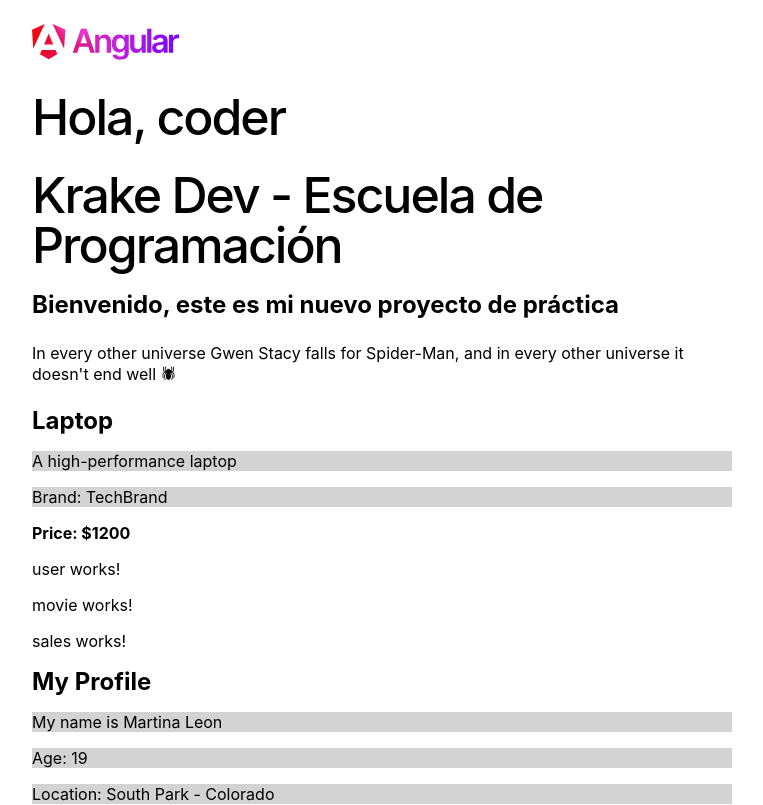
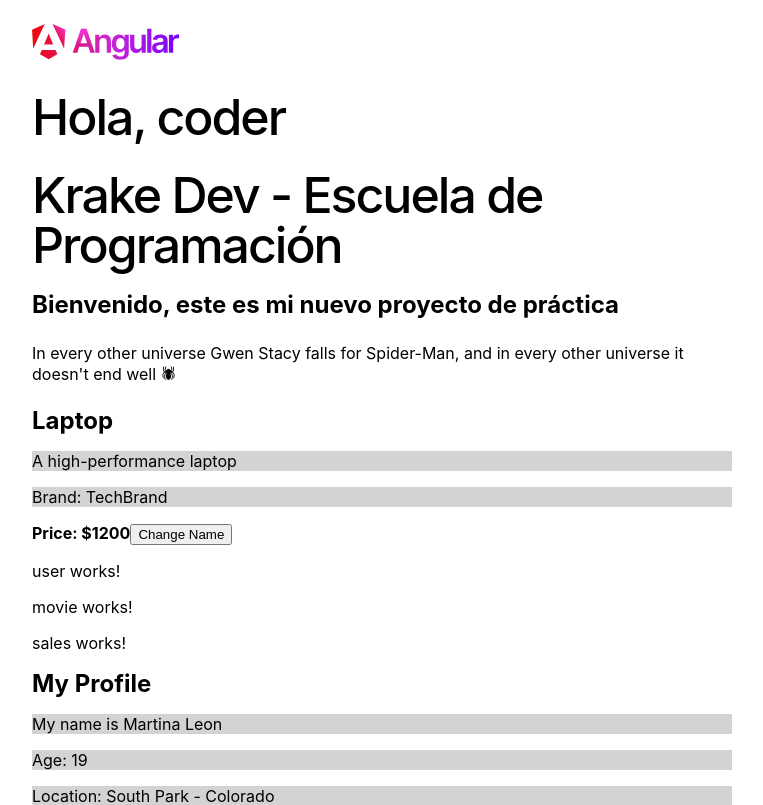
Before and after one commit to Martina350/MODULO-9-ANGULAR, an Angular app in the folder practica-angular/: page / in a window 1280 px wide. Shown: the top 805 px of the page, without its empty margins (258-1021 px from the left). Built offline with nearby package versions, Linux system fonts and the light colour scheme.

Commit message:
Hooks: DoCheck and OnChanges

```diff
--- a/practica-angular/src/app/product/product.html
+++ b/practica-angular/src/app/product/product.html
@@ -3,6 +3,8 @@
 <p>Brand: {{ brand }}</p>
 <strong>Price: ${{ price }}</strong>
 
+<button (click)="changeName()">Change Name</button>
+
 <app-user></app-user>
 <app-movie></app-movie>
 <app-sales></app-sales>
--- a/practica-angular/src/app/product/product.ts
+++ b/practica-angular/src/app/product/product.ts
@@ -21,6 +21,10 @@ export class ProductComponent {
     console.log("ProductComponent ngOnInit called");
   }
 
+  ngDoCheck() {
+    console.log("ProductComponent ngDoCheck called");
+  }
+
   constructor() {
     this.name = "Laptop";
     this.brand = "TechBrand";
@@ -29,4 +33,8 @@ export class ProductComponent {
 
     console.log("ProductComponent initialized");
   }
+
+  changeName(){
+    this.name = "Laptop Asus 177h";
+  }
 }
```
